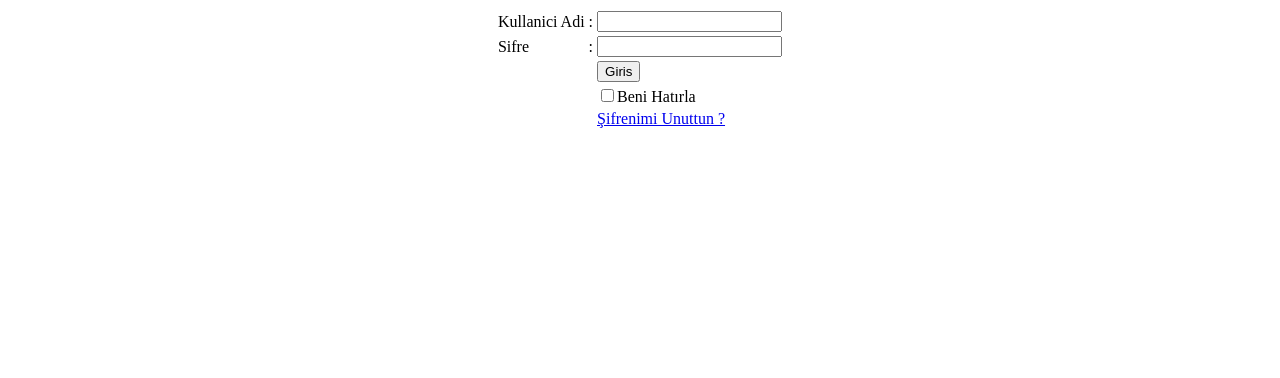
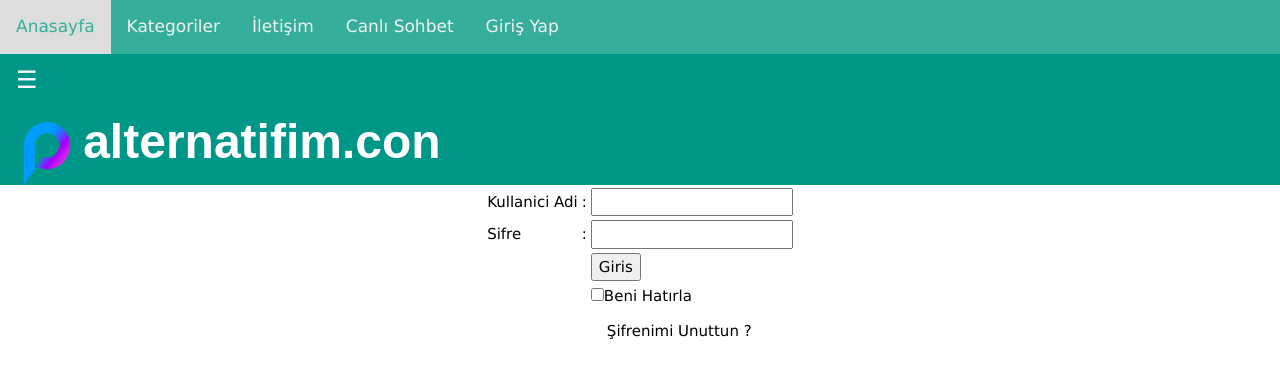
Before and after one commit to ibrahimtosunoglu/YMU-313GrupWEB, a PHP site: page /webproje/userlogin.php in a window 1280 px wide. Shown: the top 378 px of the page. Run offline with PHP 8.4, Linux system fonts and the light colour scheme; data that the repository does not hold is empty.

Commit message:
Userlogin Güncellendi

```diff
--- a/webproje/userlogin.php
+++ b/webproje/userlogin.php
@@ -1,5 +1,79 @@
+<!DOCTYPE html>
+<?php @include "baglanti.php";
+session_start();?>
+<html>
+<title>ANASAYFA</title>
+<meta name="viewport" content="width=device-width, initial-scale=1">
+<link rel="stylesheet" href="https://www.w3schools.com/w3css/4/w3.css">
+<style>.topnav {
+        background-color: #35af9b;
+        overflow: hidden;
+    }
+    .topnav a {
+        float: left;
+        display: block;
+        color: #f2f2f2;
+        text-align: center;
+        padding: 14px 16px;
+        text-decoration: none;
+        font-size: 17px;
+    }
+    .topnav a:hover {
+        background-color: #ddd;
+        color:#35af9b;
+    }
+    .topnav a.active {
+        background-color: #35af9b;
+        color: white;
+    }</style>
+<body>
+<div class="topnav" id="myTopnav">
+    <a href="index.php">Anasayfa</a>
+    <a onclick="w3_open()">Kategoriler</a>
+    <a href="iletisim.php">İletişim</a>
+    <a href="canli.php">Canlı Sohbet</a>
+    <?php if(isset($_SESSION["login"])&& $_SESSION["login"] ){
+        echo "<a href=\"profil.php\">Profilim</a>";
+        echo "<a href=\"uyecikis.php\">Çıkış Yap</a>";
+    }
+    else{
+        echo "<a href=\"userlogin.php\">Giriş Yap</a>";
+    }?>
+</div>
+<!-- Sidebar -->
+<div class="w3-sidebar w3-bar-block w3-border-right" style="display:none" id="mySidebar">
+    <button onclick="w3_close()" class="w3-bar-item w3-large">Kapat &times;</button>
+
+    <?php $query=$baglanti->query('SELECT adi FROM kategoriler');
+    foreach( $query as $row ){
+        echo "<a href=\"".$row["adi"].".php\" class=\"w3-bar-item w3-button\">".$row['adi']."</a>";
+    }?>
+
+</div>
+
+<!-- Page Content -->
+<div class="w3-teal">
+    <button class="w3-button w3-teal w3-xlarge" onclick="w3_open()">☰</button>
+    <div class="w3-container">
+        <img src="logo.fw.png" alt="Car" style="width:5%"> <font face="arial" size="20" color="white">
+            <b>alternatifim.con</b></font>
+    </div>
+</div>
+
+
+<script>
+    function w3_open() {
+        document.getElementById("mySidebar").style.display = "block";
+    }
+    function w3_close() {
+        document.getElementById("mySidebar").style.display = "none";
+    }
+</script>
+
+</body>
+</html>
+
 <?php
-    session_start();
     include "baglanti.php";
 ?>
 
```
